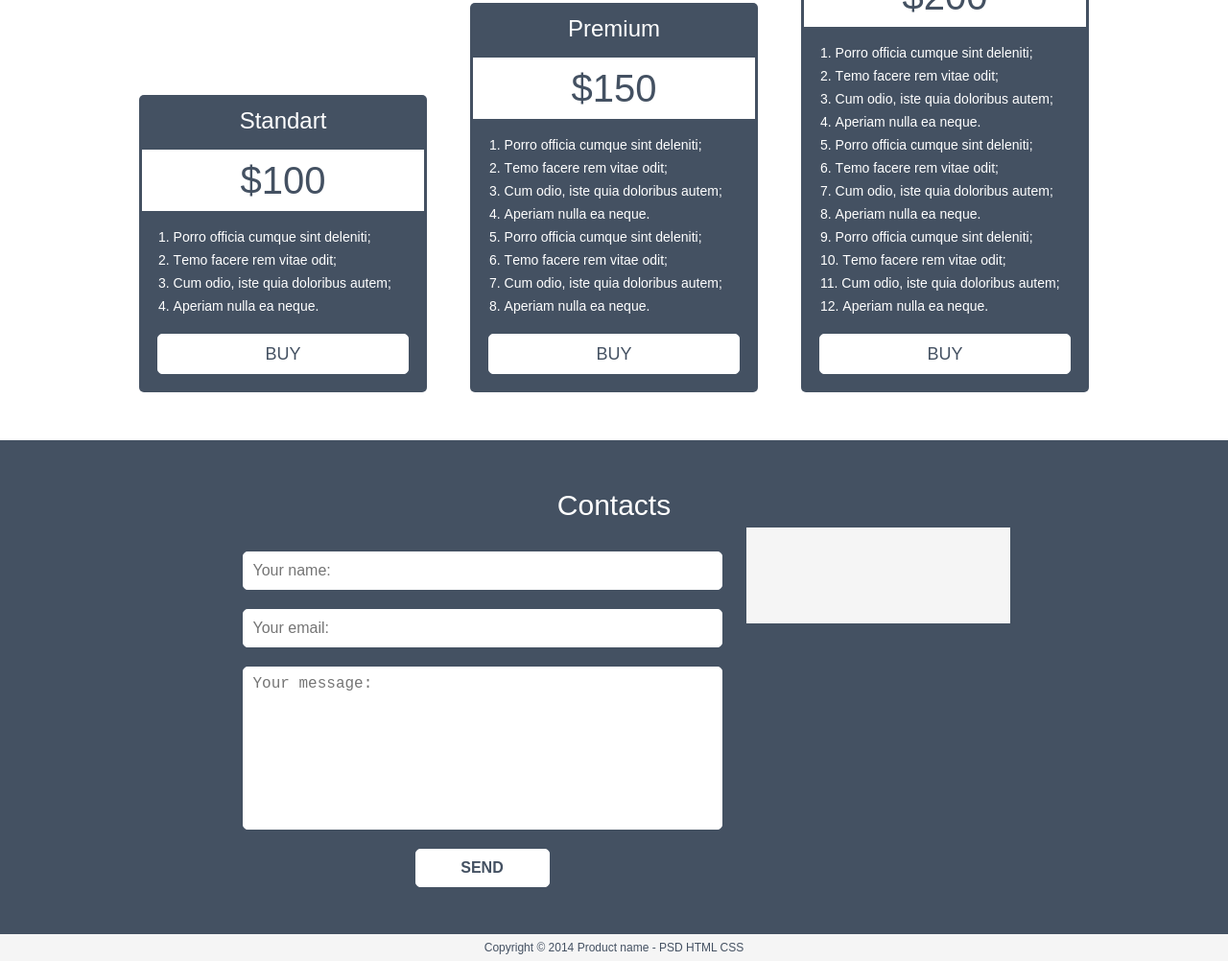
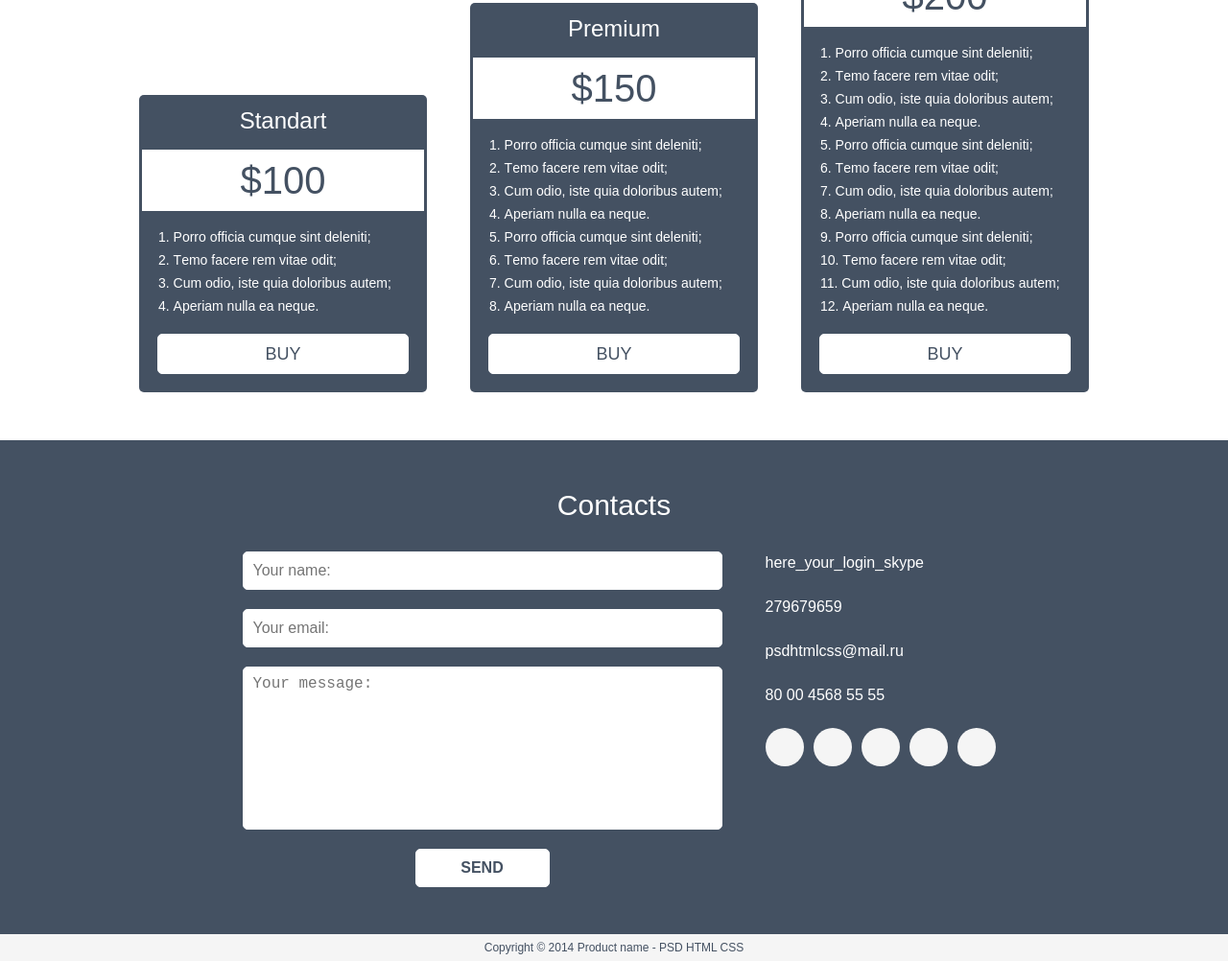
Before and after one commit to vlad4400/course_html5-css5, a plain HTML site: page index.html in a window 1280 px wide. Shown: the part 2348-3350 px from the top of the page at 96% size. Drawn offline with Linux system fonts and the light colour scheme.

Commit message:
Part added: 'footer (75%)'
added:
* footer->contacts (without icons).

```diff
--- a/index.html
+++ b/index.html
@@ -182,8 +182,19 @@
         <input type="submit" class="footer-form-btn" value="SEND">
       </form>
       <div class="footer-contacts">
-        <ul class="footer-contacts-list"></ul>
-        <div class="footer-contacts-link"></div>
+        <div class="footer-contacts-list">
+          <span class="footer-contacts-list-item">here_your_login_skype</span>
+          <span class="footer-contacts-list-item">279679659</span>
+          <span class="footer-contacts-list-item">psdhtmlcss@mail.ru</span>
+          <span class="footer-contacts-list-item">80 00 4568 55 55</span>
+        </div>
+        <div class="footer-contacts-link">
+          <a href="#" class="footer-contacts-link-item"></a>
+          <a href="#" class="footer-contacts-link-item"></a>
+          <a href="#" class="footer-contacts-link-item"></a>
+          <a href="#" class="footer-contacts-link-item"></a>
+          <a href="#" class="footer-contacts-link-item"></a>
+        </div>
       </div>
       <p class="footer-copyright-holders">Copyright &copy; 2014 Product name - PSD HTML CSS</p>
     </footer>
--- a/less/footer.less
+++ b/less/footer.less
@@ -111,12 +111,32 @@
   &-contacts {
     width: @content-width;
     height: 100px;
-    background-color: @back-light-gray-color;
+    box-sizing: border-box;
+    padding: 25px 20px;
     &-list {
-
+      display: flex;
+      flex-direction: column;
+      &-item {
+        color: #ffffff;
+        font-size: 16px;
+        font-weight: 400;
+        line-height: 24px;
+        margin: 0 0 22px;
+      }
     }
     &-link {
-
+      display: flex;
+      flex-direction: row;
+      width: 240px;
+      height: 40px;
+      justify-content: space-between;
+      &-item {
+        display: block;
+        width: 40px;
+        height: 40px;
+        border-radius: 50%;
+        background-color: @back-light-gray-color;
+      }
     }
   }
   &-copyright-holders {
```
Also changed, not shown: css/style.css.
